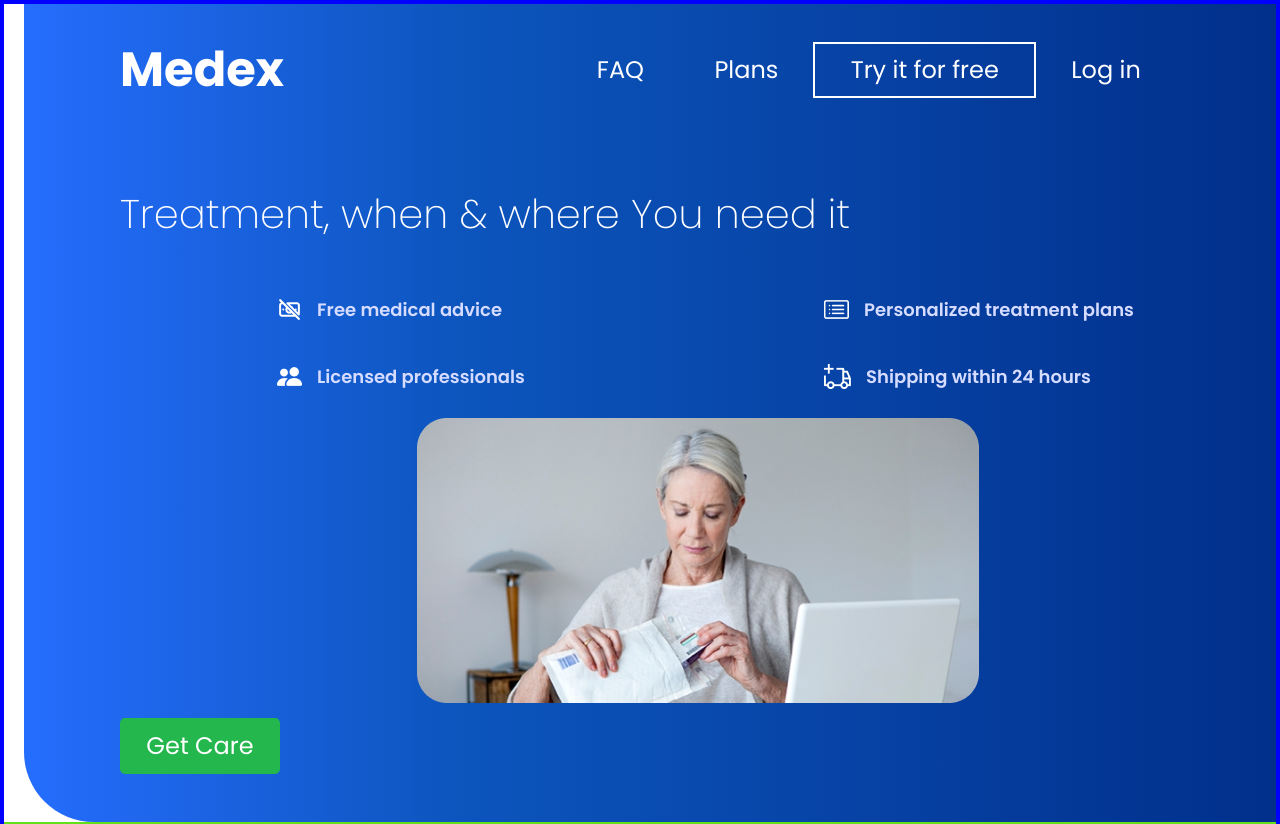
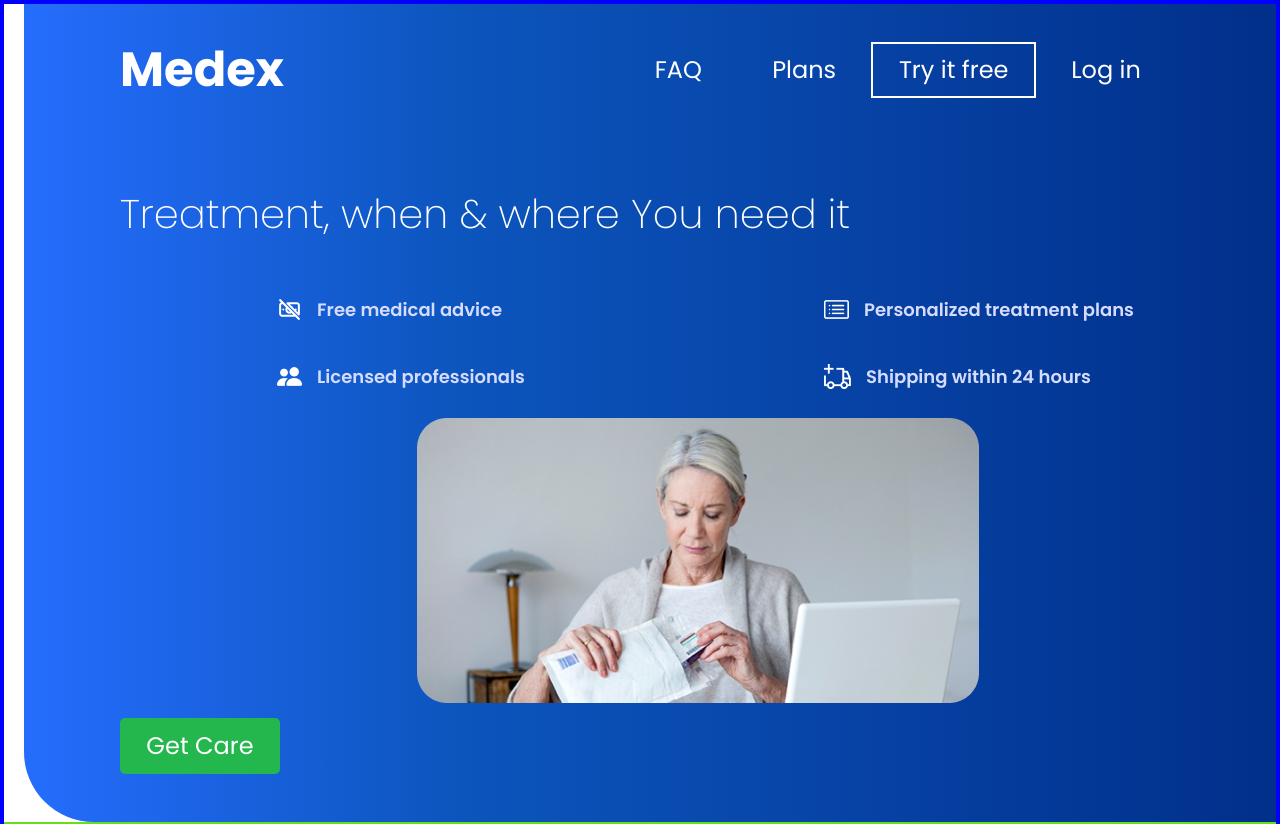
Before and after one commit to arjamizo/medex-langing-page, a Next.js app: page / in a window 1280 px wide. Shown: the top 824 px of the page. Built offline with nearby package versions, Linux system fonts and the light colour scheme.

Commit message:
fix: try it button

```diff
--- a/components/TopHeader.tsx
+++ b/components/TopHeader.tsx
@@ -29,7 +29,7 @@ export default function TopHeader() {
 							Plans
 						</ReactScrollLink>
 					</span>
-					<span className={styles.buttonTryIt}>Try it for free</span>
+					<span className={styles.buttonTryIt}>Try it free</span>
 					<span className={styles.buttonLogIn}>Log in</span>
 				</div>
 			</div>
--- a/styles/TopHeader.module.css
+++ b/styles/TopHeader.module.css
@@ -78,6 +78,7 @@
 
 .buttonTryIt {
 	border: solid 2px white;
+	padding: 0.5rem 1.6rem;
 }
 
 .getCareButton {
```
